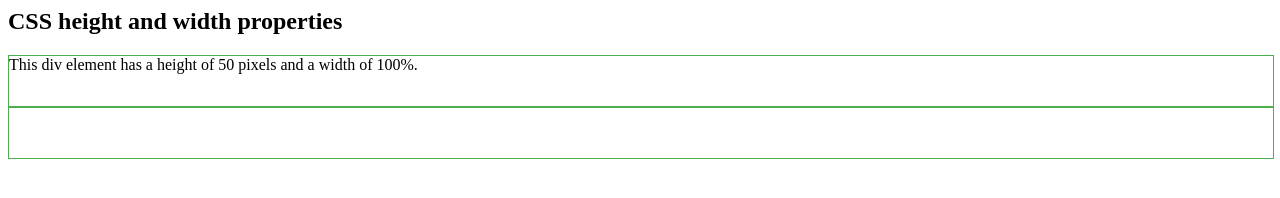
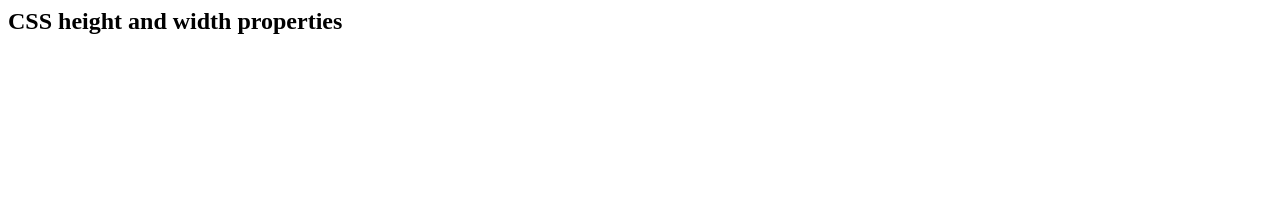
Before and after one commit to RSCFusion/RSCFusion.github.io, a plain HTML site: page index-1.html in a window 1280 px wide. Drawn offline with Linux system fonts and the light colour scheme; no server answers.

Commit message:
Add files via upload

```diff
--- a/index-1.html
+++ b/index-1.html
@@ -1,3 +1,4 @@
+<html>
 
 <head>
 
@@ -14,25 +15,19 @@ document.head.appendChild(e)};_interaxAI();
 </script>
 
 </head>
-<style>
-div {
+<div   id="interaxai-widget"
+{
   height: 50px;
   width: 100%;
   border: 1px solid #4CAF50;
 }
-</style>
+
 
 <body>
 
 <h2>CSS height and width properties</h2>
 
-<div id="interaxai-widget">
 
-This div element has a height of 50 pixels and a width of 100%.</div>
 
 </body>
 </html>
-
-
-
-<div id="interaxai-widget"></div>
```
